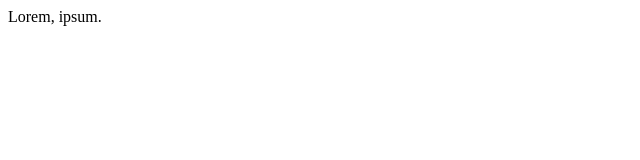
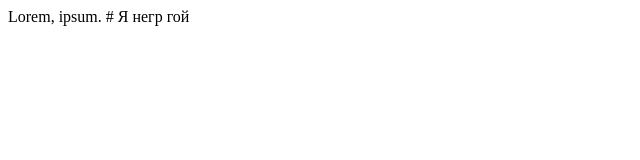
Before and after one commit to ockap911/itaksoidet, a plain HTML site: page index.html in a window 1280 px wide. Shown: the full height of the page, 0-640 px from the left. Drawn offline with Linux system fonts and the light colour scheme.

Commit message:
негр

```diff
--- a/index.html
+++ b/index.html
@@ -9,3 +9,4 @@
     Lorem, ipsum.
 </body>
 </html>
+# Я негр гой
```
